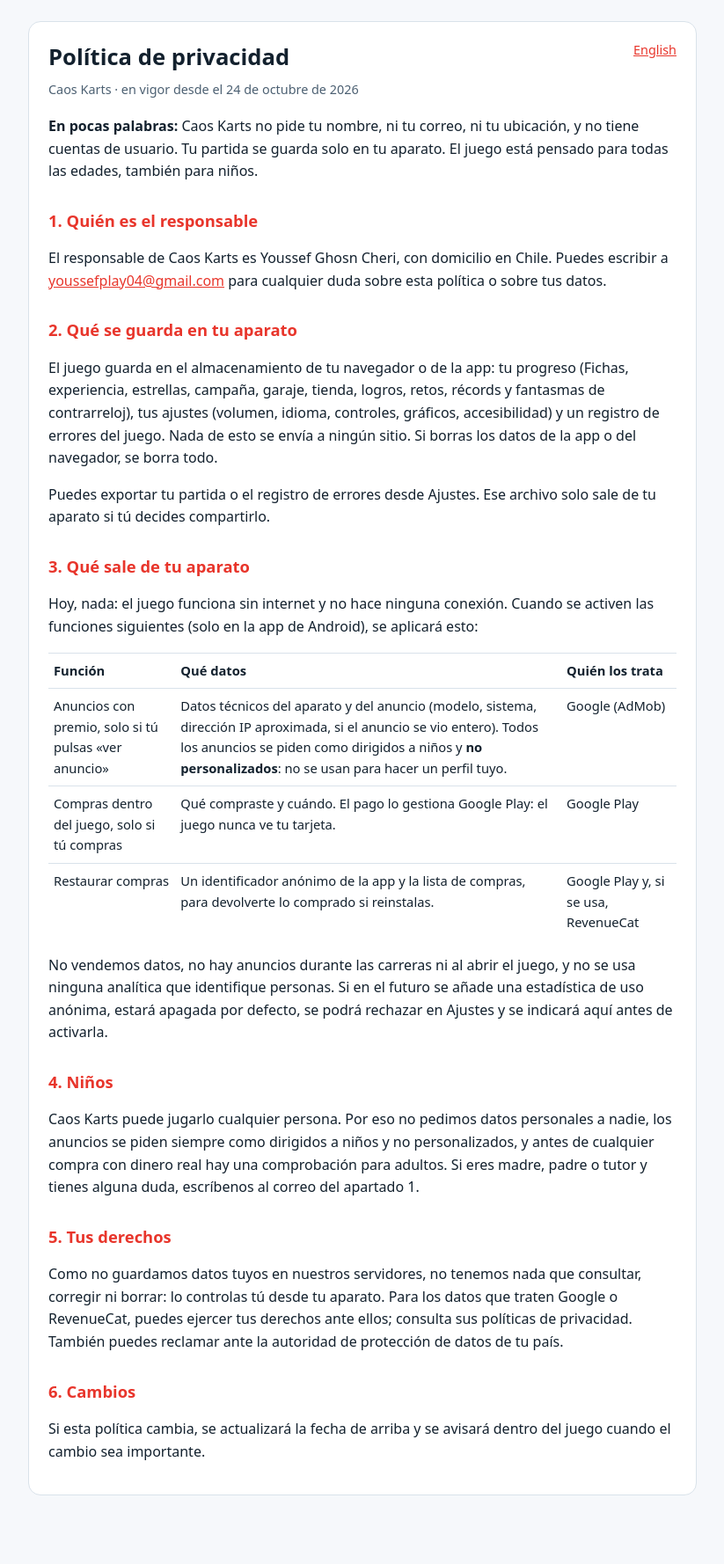
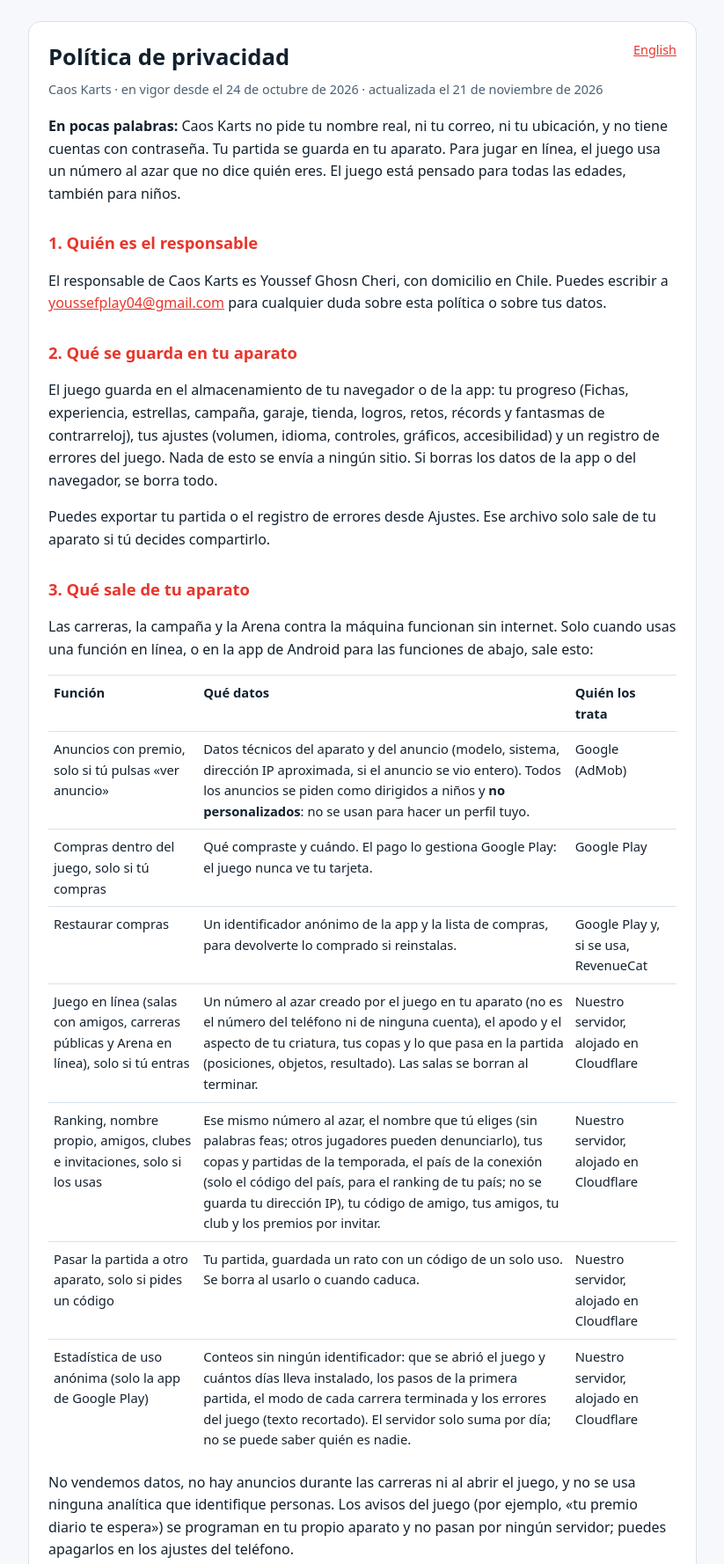
Before and after one commit to youssefgc0608/caoskarts, a plain HTML site: page privacidad.html in a window 1280 px wide. Shown: the top 1778 px of the page at 88% size, without its empty margins (228-1051 px from the left). Before the commit the page ends 1748 px from the top, so only its background shows below. Drawn offline with Linux system fonts and the light colour scheme.

Commit message:
Política de privacidad al día con el juego en línea (21 nov 2026)

```diff
--- a/privacidad.html
+++ b/privacidad.html
@@ -20,9 +20,9 @@
 <main><div class="card">
 <a class="lang" href="privacy.html" lang="en">English</a>
 <h1>Política de privacidad</h1>
-<p class="meta">Caos Karts · en vigor desde el 24 de octubre de 2026</p>
+<p class="meta">Caos Karts · en vigor desde el 24 de octubre de 2026 · actualizada el 21 de noviembre de 2026</p>
 
-<p><strong>En pocas palabras:</strong> Caos Karts no pide tu nombre, ni tu correo, ni tu ubicación, y no tiene cuentas de usuario. Tu partida se guarda solo en tu aparato. El juego está pensado para todas las edades, también para niños.</p>
+<p><strong>En pocas palabras:</strong> Caos Karts no pide tu nombre real, ni tu correo, ni tu ubicación, y no tiene cuentas con contraseña. Tu partida se guarda en tu aparato. Para jugar en línea, el juego usa un número al azar que no dice quién eres. El juego está pensado para todas las edades, también para niños.</p>
 
 <h2>1. Quién es el responsable</h2>
 <p>El responsable de Caos Karts es Youssef Ghosn Cheri, con domicilio en Chile. Puedes escribir a <a href="mailto:youssefplay04@gmail.com">youssefplay04@gmail.com</a> para cualquier duda sobre esta política o sobre tus datos.</p>
@@ -32,20 +32,24 @@
 <p>Puedes exportar tu partida o el registro de errores desde Ajustes. Ese archivo solo sale de tu aparato si tú decides compartirlo.</p>
 
 <h2>3. Qué sale de tu aparato</h2>
-<p>Hoy, nada: el juego funciona sin internet y no hace ninguna conexión. Cuando se activen las funciones siguientes (solo en la app de Android), se aplicará esto:</p>
+<p>Las carreras, la campaña y la Arena contra la máquina funcionan sin internet. Solo cuando usas una función en línea, o en la app de Android para las funciones de abajo, sale esto:</p>
 <table>
 <tr><th>Función</th><th>Qué datos</th><th>Quién los trata</th></tr>
 <tr><td>Anuncios con premio, solo si tú pulsas «ver anuncio»</td><td>Datos técnicos del aparato y del anuncio (modelo, sistema, dirección IP aproximada, si el anuncio se vio entero). Todos los anuncios se piden como dirigidos a niños y <strong>no personalizados</strong>: no se usan para hacer un perfil tuyo.</td><td>Google (AdMob)</td></tr>
 <tr><td>Compras dentro del juego, solo si tú compras</td><td>Qué compraste y cuándo. El pago lo gestiona Google Play: el juego nunca ve tu tarjeta.</td><td>Google Play</td></tr>
 <tr><td>Restaurar compras</td><td>Un identificador anónimo de la app y la lista de compras, para devolverte lo comprado si reinstalas.</td><td>Google Play y, si se usa, RevenueCat</td></tr>
+<tr><td>Juego en línea (salas con amigos, carreras públicas y Arena en línea), solo si tú entras</td><td>Un número al azar creado por el juego en tu aparato (no es el número del teléfono ni de ninguna cuenta), el apodo y el aspecto de tu criatura, tus copas y lo que pasa en la partida (posiciones, objetos, resultado). Las salas se borran al terminar.</td><td>Nuestro servidor, alojado en Cloudflare</td></tr>
+<tr><td>Ranking, nombre propio, amigos, clubes e invitaciones, solo si los usas</td><td>Ese mismo número al azar, el nombre que tú eliges (sin palabras feas; otros jugadores pueden denunciarlo), tus copas y partidas de la temporada, el país de la conexión (solo el código del país, para el ranking de tu país; no se guarda tu dirección IP), tu código de amigo, tus amigos, tu club y los premios por invitar.</td><td>Nuestro servidor, alojado en Cloudflare</td></tr>
+<tr><td>Pasar la partida a otro aparato, solo si pides un código</td><td>Tu partida, guardada un rato con un código de un solo uso. Se borra al usarlo o cuando caduca.</td><td>Nuestro servidor, alojado en Cloudflare</td></tr>
+<tr><td>Estadística de uso anónima (solo la app de Google Play)</td><td>Conteos sin ningún identificador: que se abrió el juego y cuántos días lleva instalado, los pasos de la primera partida, el modo de cada carrera terminada y los errores del juego (texto recortado). El servidor solo suma por día; no se puede saber quién es nadie.</td><td>Nuestro servidor, alojado en Cloudflare</td></tr>
 </table>
-<p>No vendemos datos, no hay anuncios durante las carreras ni al abrir el juego, y no se usa ninguna analítica que identifique personas. Si en el futuro se añade una estadística de uso anónima, estará apagada por defecto, se podrá rechazar en Ajustes y se indicará aquí antes de activarla.</p>
+<p>No vendemos datos, no hay anuncios durante las carreras ni al abrir el juego, y no se usa ninguna analítica que identifique personas. Los avisos del juego (por ejemplo, «tu premio diario te espera») se programan en tu propio aparato y no pasan por ningún servidor; puedes apagarlos en los ajustes del teléfono.</p>
 
 <h2>4. Niños</h2>
 <p>Caos Karts puede jugarlo cualquier persona. Por eso no pedimos datos personales a nadie, los anuncios se piden siempre como dirigidos a niños y no personalizados, y antes de cualquier compra con dinero real hay una comprobación para adultos. Si eres madre, padre o tutor y tienes alguna duda, escríbenos al correo del apartado 1.</p>
 
 <h2>5. Tus derechos</h2>
-<p>Como no guardamos datos tuyos en nuestros servidores, no tenemos nada que consultar, corregir ni borrar: lo controlas tú desde tu aparato. Para los datos que traten Google o RevenueCat, puedes ejercer tus derechos ante ellos; consulta sus políticas de privacidad. También puedes reclamar ante la autoridad de protección de datos de tu país.</p>
+<p>Tu partida la controlas tú desde tu aparato. En nuestro servidor solo hay lo del apartado 3, unido a un número al azar y no a tu persona. Puedes dejar tu nombre o tu club dentro del juego cuando quieras, y para consultar o borrar el resto escríbenos al correo del apartado 1 con tu código de amigo (en «Mi cuenta»). Para los datos que traten Google o RevenueCat, puedes ejercer tus derechos ante ellos; consulta sus políticas de privacidad. También puedes reclamar ante la autoridad de protección de datos de tu país.</p>
 
 <h2>6. Cambios</h2>
 <p>Si esta política cambia, se actualizará la fecha de arriba y se avisará dentro del juego cuando el cambio sea importante.</p>
```
Also changed, not shown: privacy.html (+9 -5 lines).
